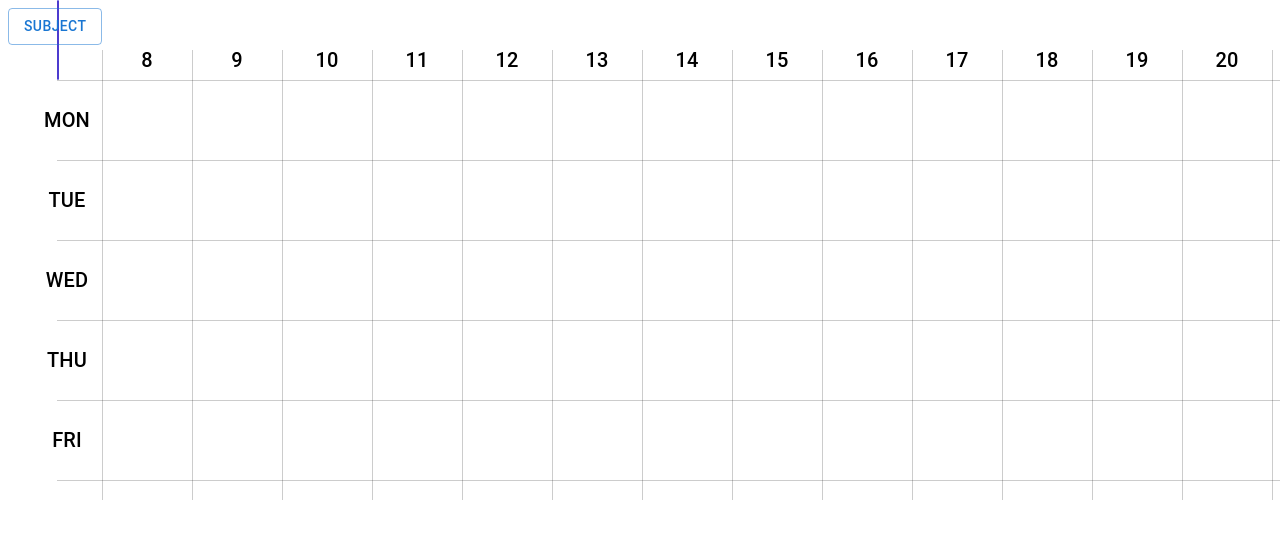
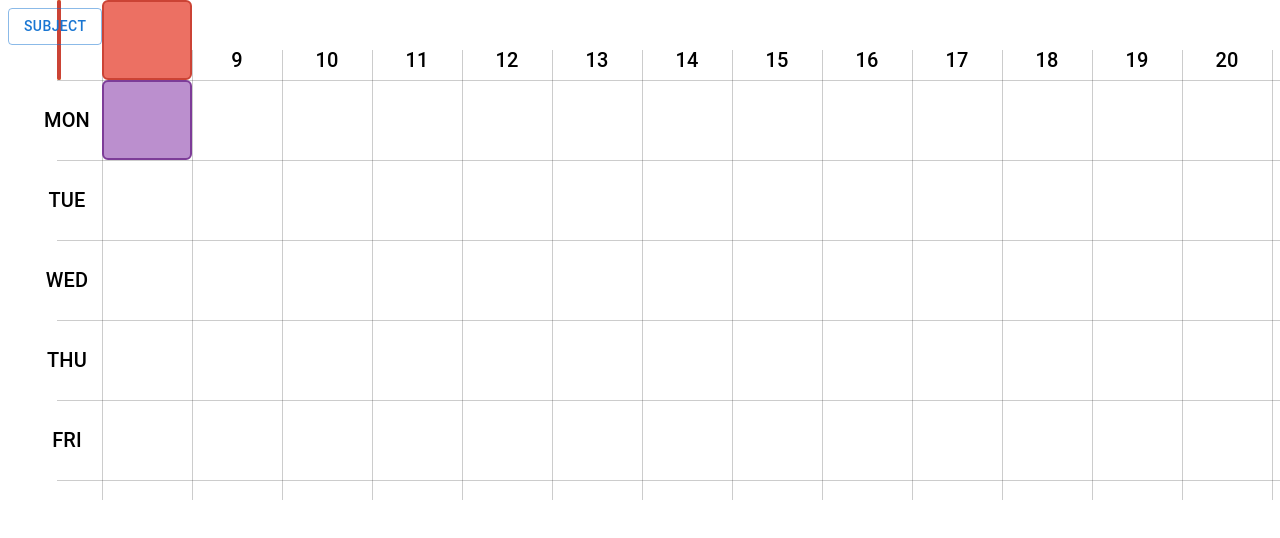
Before and after one commit to Ronnakrit888/schedule-reg-kku, a Next.js app: page / in a window 1280 px wide. Shown: the top 538 px of the page. Built offline with nearby package versions, Linux system fonts and the light colour scheme.

Commit message:
add subject working

```diff
--- a/src/app/page.tsx
+++ b/src/app/page.tsx
@@ -216,7 +216,10 @@ export default function Home() {
                     }}
                   ></span>
                 ))}
-                <BoxSubject length={width} row={positionTop} column={positionLeft}/>
+                <BoxSubject length={width} row={positionTop} column={positionLeft} color="rgb(248, 196, 113)" colorBorder="rgb(243, 156, 18)"/>
+                <BoxSubject length={width} row={positionTop} column={positionLeft * 2} color="rgb(236, 112, 99)" colorBorder="rgb(203, 67, 53)"/>
+                <BoxSubject length={2} row={positionTop} column={1} color="rgb(236, 112, 99)" colorBorder="rgb(203, 67, 53)"/>
+                <BoxSubject length={2} row={positionTop + 1} column={1} color="rgb(187, 143, 206)" colorBorder="rgb(125, 60, 152)"/>
               </div>
             </div>
           </div>
--- a/src/app/shared/components/box-subject.tsx
+++ b/src/app/shared/components/box-subject.tsx
@@ -3,11 +3,13 @@ import React from 'react'
 interface BoxProps {
   row : number,
   column : number,
-  length : number
+  length : number,
+  color : string,
+  colorBorder : string
 
 }
 
-const BoxSubject : React.FC<BoxProps>= ({row, column, length}) => {
+const BoxSubject : React.FC<BoxProps>= ({row, column, length, color, colorBorder}) => {
 
 
   return (
@@ -15,13 +17,13 @@ const BoxSubject : React.FC<BoxProps>= ({row, column, length}) => {
       style={{
         top: `${40 + ((row - 1) * 80)}px`,
         left: `${70 + ((column - 1) * 45)}px`,
-        width: `${45 * length}px`,
-        height: "78px",
-        backgroundColor: "rgb(75, 112, 245)",
+        width: length % 2 === 0 ? `${43 * length}px` : `${(44 * length) - 1.5}px`,
+        height: "76px",
+        backgroundColor: color,
         zIndex: 10,
         position: "absolute",
-        borderRadius : '3px',
-        border : '1px solid rgb(76, 59, 207)'
+        borderRadius : '6px',
+        border : `2px solid ${colorBorder}`
       }}
     ></div>
   )
```
